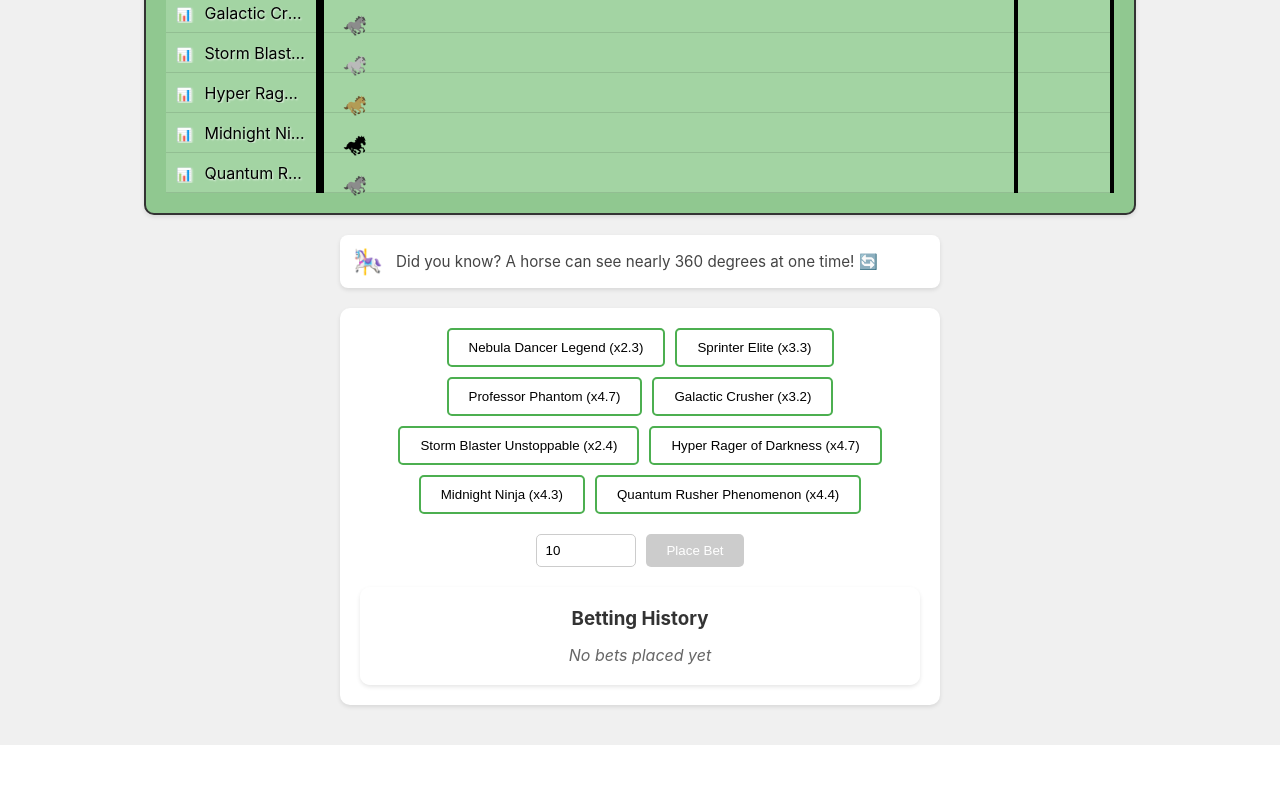
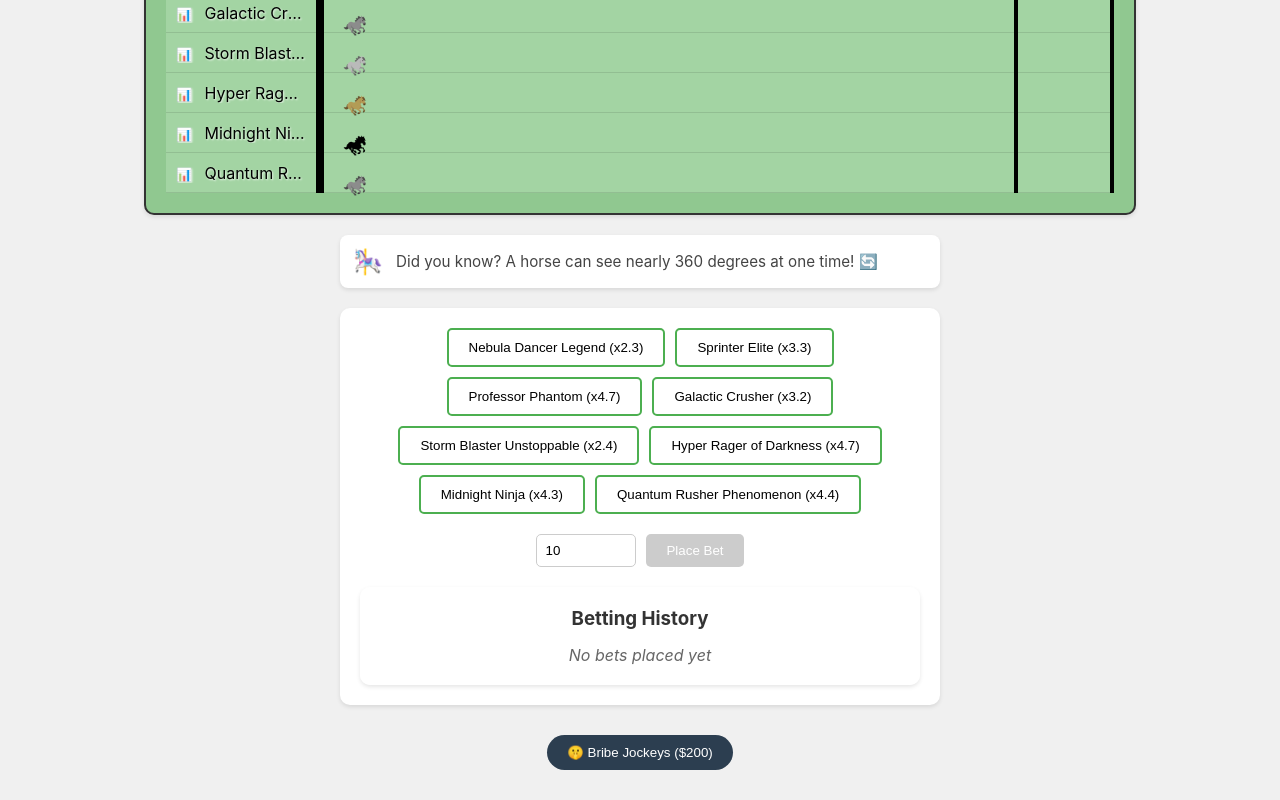
Before and after one commit to db4492/HorseRaceTrack, a React (Create React App) app: page / in a window 1280 px wide. Shown: the part 353-1153 px from the top of the page. Before the commit the page ends 1098 px from the top, so only its background shows below. Built offline with nearby package versions, Linux system fonts and the light colour scheme.

Commit message:
Jockey Bribe

```diff
--- a/src/App.css
+++ b/src/App.css
@@ -39,7 +39,7 @@ h2 {
 
 .mute-button {
   position: absolute;
-  top: 20px;
+  top: 60px;
   right: 20px;
   background: none;
   border: none;
@@ -70,3 +70,64 @@ h2 {
 .achievements-button:hover {
   transform: translateY(-2px);
 }
+
+.bribe-button {
+  background: #2c3e50;
+  color: white;
+  border: none;
+  padding: 10px 20px;
+  border-radius: 20px;
+  cursor: pointer;
+  margin: 10px;
+  transition: all 0.3s ease;
+}
+
+.bribe-button:hover:not(:disabled) {
+  background: #34495e;
+  transform: translateY(-2px);
+}
+
+.bribe-button:disabled {
+  background: #95a5a6;
+  cursor: not-allowed;
+  opacity: 0.7;
+}
+
+.tooltip-container {
+  position: relative;
+  display: inline-block;
+}
+
+.tooltip {
+  visibility: hidden;
+  background-color: #333;
+  color: white;
+  text-align: center;
+  padding: 5px 10px;
+  border-radius: 6px;
+  position: absolute;
+  z-index: 1;
+  bottom: 125%;
+  left: 50%;
+  transform: translateX(-50%);
+  width: 200px;
+  font-size: 14px;
+  opacity: 0;
+  transition: opacity 0.3s;
+}
+
+.tooltip::after {
+  content: "";
+  position: absolute;
+  top: 100%;
+  left: 50%;
+  margin-left: -5px;
+  border-width: 5px;
+  border-style: solid;
+  border-color: #333 transparent transparent transparent;
+}
+
+.tooltip-container:hover .tooltip {
+  visibility: visible;
+  opacity: 1;
+}
--- a/src/App.js
+++ b/src/App.js
@@ -280,12 +280,73 @@ function App() {
     }
   };
 
+  // Add new state for bribe feature
+  const [lastBribeTime, setLastBribeTime] = useState(() => {
+    const saved = localStorage.getItem('lastBribeTime');
+    return saved ? parseInt(saved) : 0;
+  });
+  const [bribeAvailable, setBribeAvailable] = useState(true);
+  const BRIBE_COST = 200; // Cost to bribe jockeys
+
+  // Add function to check if bribe is available
+  const checkBribeAvailability = useCallback(() => {
+    const now = Date.now();
+    const oneDayInMs = 24 * 60 * 60 * 1000;
+    const isAvailable = (now - lastBribeTime) >= oneDayInMs;
+    setBribeAvailable(isAvailable);
+  }, [lastBribeTime]);
+
+  // Check bribe availability on mount and when lastBribeTime changes
+  useEffect(() => {
+    checkBribeAvailability();
+    localStorage.setItem('lastBribeTime', lastBribeTime.toString());
+  }, [lastBribeTime, checkBribeAvailability]);
+
+  // Add bribe function
+  const handleBribe = () => {
+    if (!bribeAvailable) {
+      alert("🕒 Bribe not available! The jockeys are still suspicious from last time...");
+      return;
+    }
+
+    if (balance < BRIBE_COST) {
+      alert("💰 Not enough money to bribe the jockeys!");
+      return;
+    }
+
+    const confirmBribe = window.confirm(
+      `🤫 Bribe the jockeys for $${BRIBE_COST}? This gives you a 50/50 chance of winning!`
+    );
+
+    if (confirmBribe) {
+      setBalance(prev => prev - BRIBE_COST);
+      setLastBribeTime(Date.now());
+      setBribeAvailable(false);
+
+      // Set 50/50 chance for next race only
+      setBribeActive(true);
+      alert("🤝 The jockeys have been convinced... Your next race has a 50/50 chance!");
+    }
+  };
+
+  // Modify handleBet to include bribe logic
   const handleBet = (horseId, amount) => {
     if (amount <= balance && !isRacing) {
       setBalance(prev => prev - amount);
       setIsRacing(true);
 
-      const winner = horses[Math.floor(Math.random() * horses.length)];
+      let winner;
+      if (bribeActive) {
+        // 50/50 chance when bribe is active
+        winner = Math.random() < 0.5 ?
+          horses.find(h => h.id === horseId) : // Player's horse wins
+          horses.find(h => h.id !== horseId);  // Random other horse wins
+        setBribeActive(false); // Reset bribe after use
+      } else {
+        // Normal random winner selection
+        winner = horses[Math.floor(Math.random() * horses.length)];
+      }
+
       setWinner(winner);
 
       // Play the bugle call
@@ -360,6 +421,9 @@ function App() {
     document.title = "Cosmic Smasher Unstoppable Horse Race Simulator";
   }, []);
 
+  // Add this with other state declarations at the top of the App component
+  const [bribeActive, setBribeActive] = useState(false);
+
   return (
     <div className="App">
       <h1>Cosmic Smasher Unstoppable Horse Race Simulator</h1>
@@ -422,6 +486,17 @@ function App() {
           onClose={() => setShowAchievements(false)}
         />
       )}
+
+      <div className="tooltip-container">
+        <button
+          className="bribe-button"
+          onClick={() => handleBribe()}
+          disabled={!bribeAvailable || isRacing}
+        >
+          {bribeAvailable ? "🤫 Bribe Jockeys ($200)" : "🕒 Bribe Unavailable"}
+        </button>
+        {!bribeAvailable && <span className="tooltip">Bribe not available! The jockeys are still suspicious from last time...</span>}
+      </div>
     </div>
   );
 }
```
